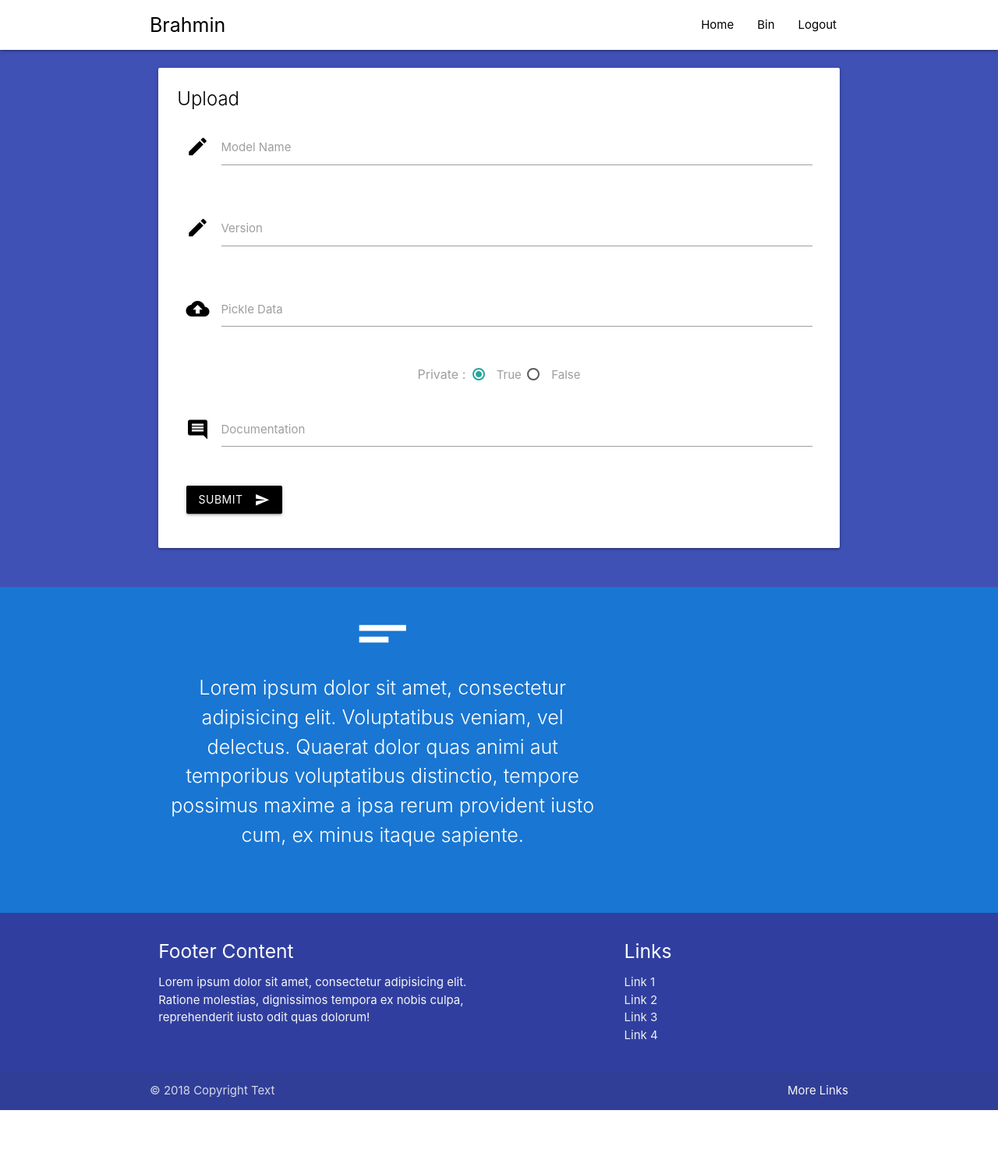
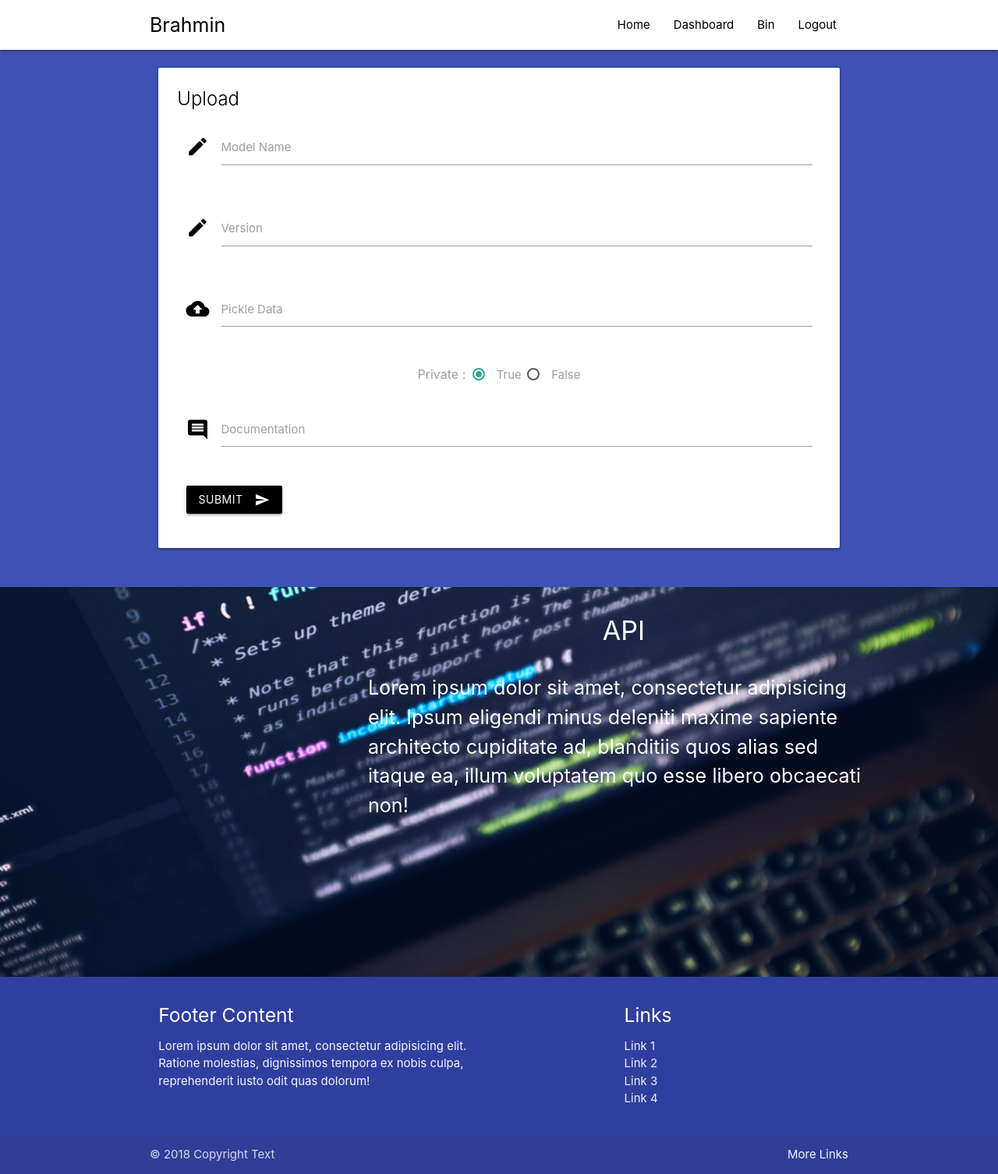
Before and after one commit to mohitudupa/Brahmin-ai, a Django app: page /model/upload/ in a window 1280 px wide. Shown: the whole page at 78% size. Before the commit the page ends 1424 px from the top, so only its background shows below. Run offline with Django 3.2, Linux system fonts and the light colour scheme; a user stored in the database is signed in.

```diff
--- a/brahmin/brahmin/settings.py
+++ b/brahmin/brahmin/settings.py
@@ -20,7 +20,6 @@ BASE_DIR = os.path.dirname(os.path.dirname(os.path.abspath(__file__)))
 # See https://docs.djangoproject.com/en/2.0/howto/deployment/checklist/
 
 # SECURITY WARNING: keep the secret key used in production secret!
-
 
 # SECURITY WARNING: don't run with debug turned on in production!
 DEBUG = True
--- a/brahmin/model/templates/model/instance.html
+++ b/brahmin/model/templates/model/instance.html
@@ -14,6 +14,9 @@
         <a href="{% url 'model:home' %}" class="black-text">Home</a>
     </li>
     <li>
+        <a href="{% url 'model:dashboard' %}" class="black-text">Dashboard</a>
+    </li>
+    <li>
         <a href="{% url 'model:logout' %}" class="black-text">logout</a>
     </li>
 {% endblock %}
@@ -21,6 +24,9 @@
 {% block sidenav %}
     <li>
         <a href="{% url 'model:home' %}" class="black-text">Home</a>
+    </li>
+    <li>
+        <a href="{% url 'model:dashboard' %}" class="black-text">Dashboard</a>
     </li>
     <li>
         <a href="{% url 'model:logout' %}" class="black-text">logout</a>
--- a/brahmin/model/templates/model/upload.html
+++ b/brahmin/model/templates/model/upload.html
@@ -18,6 +18,9 @@
         <a href="{% url 'model:home' %}" class="black-text">Home</a>
     </li>
     <li>
+        <a href="{% url 'model:dashboard' %}" class="black-text">Dashboard</a>
+    </li>
+    <li>
         <a href="{% url 'model:trash' %}" class="black-text">Bin</a>
     </li>
     <li>
@@ -28,6 +31,9 @@
 {% block sidenav %}
     <li>
         <a href="{% url 'model:home' %}" class="black-text">Home</a>
+    </li>
+    <li>
+        <a href="{% url 'model:dashboard' %}" class="black-text">Dashboard</a>
     </li>
     <li>
         <a href="{% url 'model:trash' %}" class="black-text">Bin</a>
@@ -106,13 +112,15 @@
         </div>
 
     <!-- Info 1 -->
-    <section id="api" class="section blue darken-2 center scrollspy">
-        <div class="container">
-             <div class="row">
-                <div class="col s12 m8 l8 section">
-                        <span><i class="material-icons large white-text center">short_text</i></span><br/>
-                        <span class="white-text light flow-text">Lorem ipsum dolor sit amet, consectetur adipisicing elit. Voluptatibus veniam, vel delectus. Quaerat dolor quas animi aut temporibus voluptatibus distinctio, tempore possimus maxime a ipsa rerum provident iusto cum, ex minus itaque sapiente.</span><br/><br/><br/>
-                </div>
+    <section class="section parallax-container scrollspy">
+        <div class="parallax"><img src="{% static 'model/images/slider1.jpg' %}"></div>
+        <div class="row">
+            <div class="col s12 m3 l3 hide-on-small-only">
+
+            </div>
+            <div class="col s12 m9 l9 white-text">
+                <h4 class="card-title center">API</h4><br/>
+                <p class="flow-text container">Lorem ipsum dolor sit amet, consectetur adipisicing elit. Ipsum eligendi minus deleniti maxime sapiente architecto cupiditate ad, blanditiis quos alias sed itaque ea, illum voluptatem quo esse libero obcaecati non!</p><br/>
             </div>
         </div>
     </section>
@@ -127,5 +135,9 @@
 {% endblock %}
 
 {% block script %}
-
+    <script type="text/javascript">
+        // Parallax
+        const parallax = document.querySelectorAll('.parallax');
+        var instances = M.Parallax.init(parallax, {});
+    </script>
 {% endblock %}
```
Also changed, not shown: brahmin/model/templates/model/dashboard.html (+7 -3 lines), brahmin/model/templates/model/trash.html (+4 -4 lines), brahmin/db.sqlite3, brahmin/model/static/model/images/profile.png (added), brahmin/model/static/model/images/profilepic.jpg (deleted).
